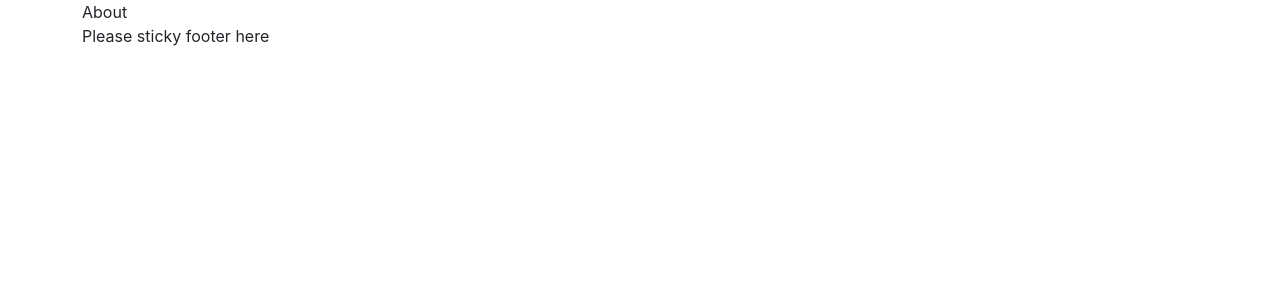
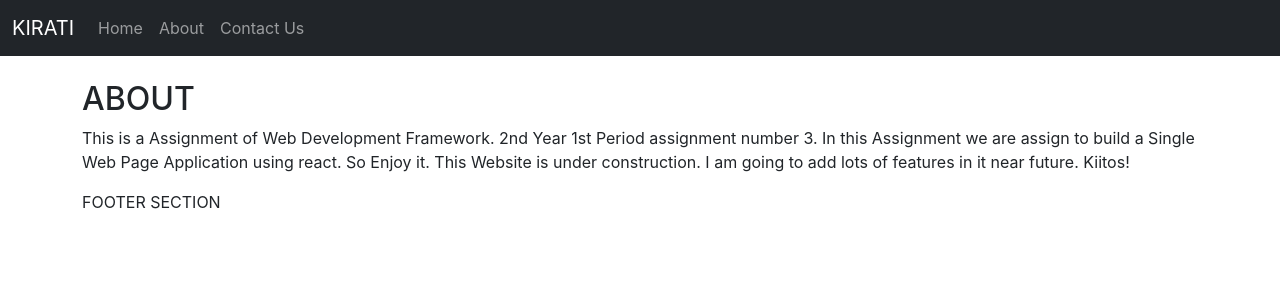
Before and after one commit to BishalRai/single_page_app_react_assignment_3, a React (Create React App) app: page /about in a window 1280 px wide. Shown: the top 300 px of the page. Built offline with nearby package versions, Linux system fonts and the light colour scheme.

Commit message:
done changes on Navbar & components.

```diff
--- a/src/App.js
+++ b/src/App.js
@@ -7,29 +7,28 @@ import {Routes, Route} from 'react-router-dom';
 
 
 // import the components section here so that it can use those pages
+import Navbar from './components/Navbar';
+import Header from './components/Header';
 import Home from './components/Home';
 import About from './components/About';
 import ContactUs from './components/ContactUs';
-import Header from './components/Header';
-// import Navbar from './components/Navbar';
+import NotFound from './components/NotFound';
 import Footer from './components/Footer';
-import NotFound from './components/NotFound';
+
 
 
 
 
 function App() {
   return (
-    // <p>Test</p>
     <>
-  {/* <Navbar /> */}
+      <Navbar />
       <Header />
-
       <div className='container'>
         <Routes>
           <Route path="/" element = {<Home />} />
-        <Route path='/about' element = {<About />} />
-        <Route path='/contactus' element = {<ContactUs />} />
+          <Route path="/about" element = {<About />} />
+          <Route path="/contactus" element = {<ContactUs />} />
           <Route path="*" element = {<NotFound />} />
         </Routes>
       </div>
--- a/src/components/About.js
+++ b/src/components/About.js
@@ -1,9 +1,17 @@
 import React from "react";
+
 
 export default function About(){
     return(
         // <>
-        <div>About</div>
+        <div>
+        <h2>ABOUT</h2>
+        <p>
+            This is a Assignment of Web Development Framework. 2nd Year 1st Period assignment number 3.
+            In this Assignment we are assign to build a Single Web Page Application using react.
+            So Enjoy it. This Website is under construction. I am going to add lots of features in it near future. Kiitos!
+        </p>
+        </div>
         // <Link to = "/about"> Go about</Link>
         // </>
     )
--- a/src/components/ContactUs.js
+++ b/src/components/ContactUs.js
@@ -3,9 +3,17 @@ import React from "react";
 
 export default function ContactUs(){
     return(
-        // <>
-        <div>Contact Us</div>
-        // <Link to = "/about"> Go about</Link>
-        // </>
+
+        <div>
+            <h3>Contact Us</h3>
+            <p>
+                Oulu University of Applied Sciences,
+                Yliopistokatu-9, 901300, Oulu
+            </p>
+            <p>
+                Department of Engineering Information Technology
+            </p>
+        </div>
+
     )
 }
--- a/src/components/Footer.js
+++ b/src/components/Footer.js
@@ -4,7 +4,7 @@ export default function Footer(){
     return(
         <footer className="footer">
             <div className="container">
-                <span>Please sticky footer here</span>
+                <span>FOOTER SECTION</span>
             </div>
         </footer>
 
--- a/src/components/Home.js
+++ b/src/components/Home.js
@@ -1,11 +1,15 @@
 import React from "react";
-import { Link } from "react-router-dom";
 
 export default function Home(){
     return(
         <>
-        <div>This is Home Page </div>
-        <Link to = "/about"> Go about</Link>
+        <div>
+            <h2>HOME</h2>
+            <h3>Welcome to the Home Page of KIRATI</h3>
+            This is a home section of sample page of Single Page Application
+
+        </div>
+
         </>
     )
 }
--- a/src/components/Navbar.js
+++ b/src/components/Navbar.js
@@ -0,0 +1,29 @@
+import React from "react";
+import { Link } from "react-router-dom";
+
+export default function Navbar(){
+    return(
+        <nav id="nav" class="navbar navbar-expand-md navbar-dark bg-dark mb-4">
+            <div class="container-fluid">
+                <Link className='navbar-brand' to='/'>KIRATI</Link>
+                <button class="navbar-toggler" type="button" data-bs-toggle="collapse">
+                    <span class= "navbar-toggler-icon"></span>
+                </button>
+                <div class="collapse navbar-collapse" id="navbarCollapse">
+                    <ul class="navbar-nav me-auto mb-2 mb-md-0">
+                        <li class = "nav-item">
+                            <Link className="nav-link" to='/'>Home</Link>
+                        </li>
+                        <li class = "nav-item">
+                            <Link className="nav-link" to='/about'>About</Link>
+                        </li>
+                        <li class = "nav-item">
+                            <Link className="nav-link" to='/ContactUs'>Contact Us</Link>
+                        </li>
+                    </ul>
+                </div>
+
+            </div>
+        </nav>
+    )
+}
```
Lines whose indentation alone changed are shown as unchanged.
